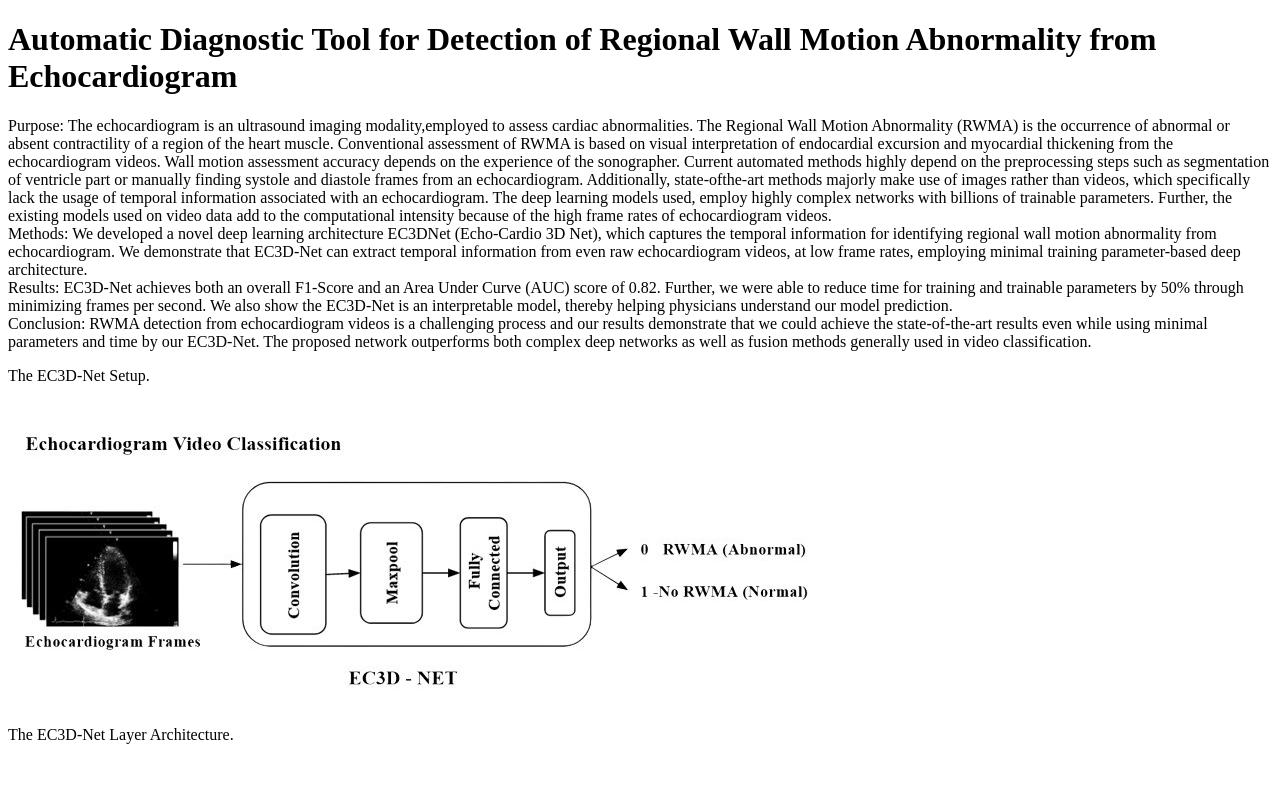
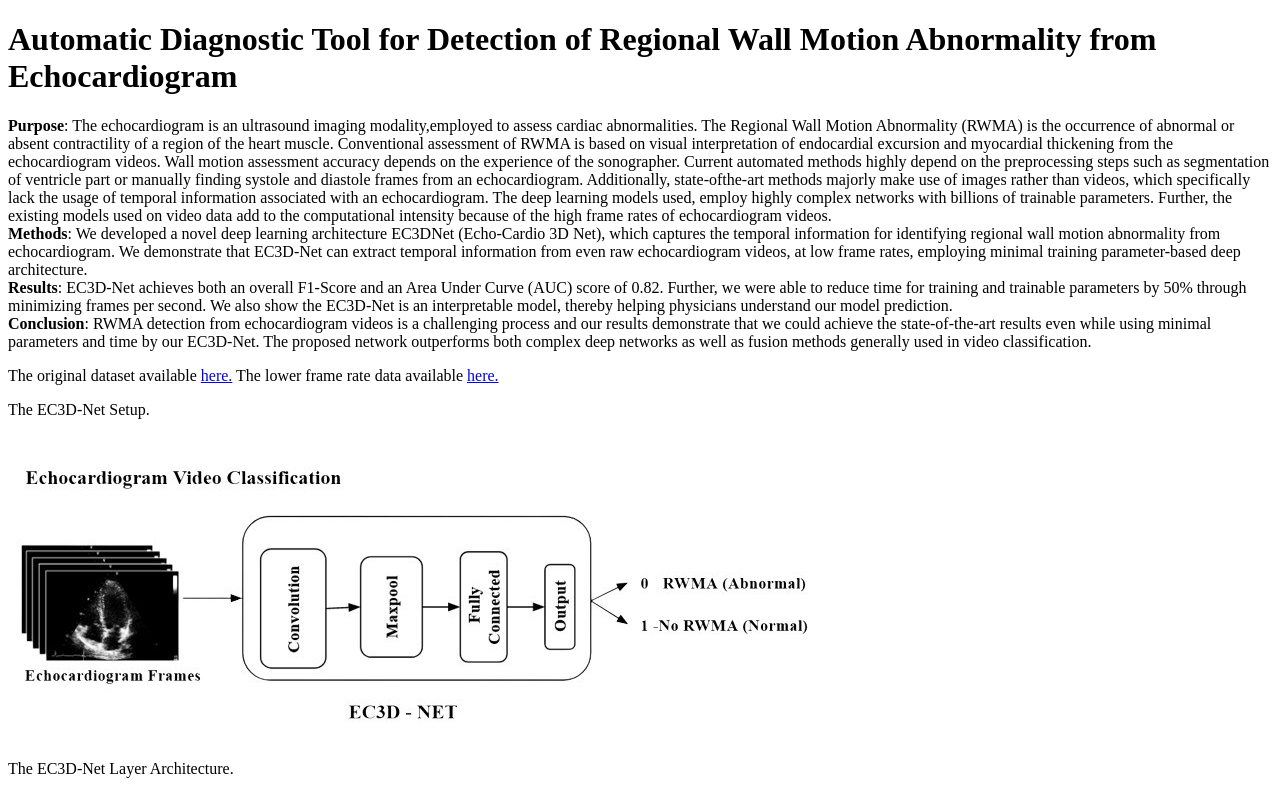
Before and after one commit to SanjeeviGunasekaran/Automatic-RWMA-Detection, a plain HTML site: page docs/index.html in a window 1280 px wide. Shown: the top 800 px of the page. Drawn offline with Linux system fonts and the light colour scheme.

Commit message:
Update index.html

```diff
--- a/docs/index.html
+++ b/docs/index.html
@@ -3,17 +3,13 @@
 <body>
 
 <h1>Automatic Diagnostic Tool for Detection of Regional Wall Motion Abnormality from Echocardiogram </h1>
- <p>Purpose: The echocardiogram is an ultrasound imaging modality,employed to assess cardiac abnormalities. The Regional Wall Motion Abnormality (RWMA) is the occurrence of abnormal or absent contractility of a region of the heart muscle.
-  Conventional assessment of RWMA is based on visual interpretation of endocardial excursion and myocardial thickening from the echocardiogram videos. Wall motion assessment accuracy depends on the experience of the sonographer.
-  Current automated methods highly depend on the preprocessing steps such as segmentation of ventricle part or manually finding systole and diastole frames from an echocardiogram. Additionally, state-ofthe-art methods majorly make use of images rather than videos,
-  which specifically lack the usage of temporal information associated with an echocardiogram. The deep learning models used, employ highly complex networks with billions of trainable parameters. Further, the existing models used on video data add to the computational intensity because of the high frame rates of echocardiogram videos.<br />
-Methods: We developed a novel deep learning architecture EC3DNet (Echo-Cardio 3D Net), which captures the temporal information for identifying regional wall motion abnormality from echocardiogram.
-We demonstrate that EC3D-Net can extract temporal information from even raw echocardiogram videos, at low frame rates, employing minimal training parameter-based deep architecture.<br />
-  Results: EC3D-Net achieves both an overall F1-Score and an Area Under Curve (AUC) score of 0.82. Further, we were able to reduce time for training and trainable parameters by 50% through minimizing frames per second. We also show the EC3D-Net is an interpretable
-model, thereby helping physicians understand our model prediction.<br />
-Conclusion: RWMA detection from echocardiogram videos is a challenging process and our results demonstrate that we could achieve the state-of-the-art results even while using minimal parameters and time by our EC3D-Net. The proposed network outperforms both complex deep
-networks as well as fusion methods generally used in video classification.</p>
-</body>
+<p><b>Purpose</b>: The echocardiogram is an ultrasound imaging modality,employed to assess cardiac abnormalities. The Regional Wall Motion Abnormality (RWMA) is the occurrence of abnormal or absent contractility of a region of the heart muscle.  Conventional assessment of RWMA is based on visual interpretation of endocardial excursion and myocardial thickening from the echocardiogram videos. Wall motion assessment accuracy depends on the experience of the sonographer. Current automated methods highly depend on the preprocessing steps such as segmentation of ventricle part or manually finding systole and diastole frames from an echocardiogram. Additionally, state-ofthe-art methods majorly make use of images rather than videos, which specifically lack the usage of temporal information associated with an echocardiogram. The deep learning models used, employ highly complex networks with billions of trainable parameters. Further, the existing models used on video data add to the computational intensity because of the high frame rates of echocardiogram videos.<br />
+<b>Methods</b>: We developed a novel deep learning architecture EC3DNet (Echo-Cardio 3D Net), which captures the temporal information for identifying regional wall motion abnormality from echocardiogram. We demonstrate that EC3D-Net can extract temporal information from even raw echocardiogram videos, at low frame rates, employing minimal training parameter-based deep architecture.<br />
+<b>Results</b>: EC3D-Net achieves both an overall F1-Score and an Area Under Curve (AUC) score of 0.82. Further, we were able to reduce time for training and trainable parameters by 50% through minimizing frames per second. We also show the EC3D-Net is an interpretable model, thereby helping physicians understand our model prediction.<br />
+<b>Conclusion</b>: RWMA detection from echocardiogram videos is a challenging process and our results demonstrate that we could achieve the state-of-the-art results even while using minimal parameters and time by our EC3D-Net. The proposed network outperforms both complex deep networks as well as fusion methods generally used in video classification.</p>
+<p> The original dataset available <a href="https://www.kaggle.com/datasets/aysendegerli/hmcqu-dataset">here.</a>
+ The lower frame rate data available <a href="https://github.com/SanjeeviGunasekaran/Automatic-RWMA-Detection">here.</a></p>
+ </body>
 </html>
 
 <html>
```
